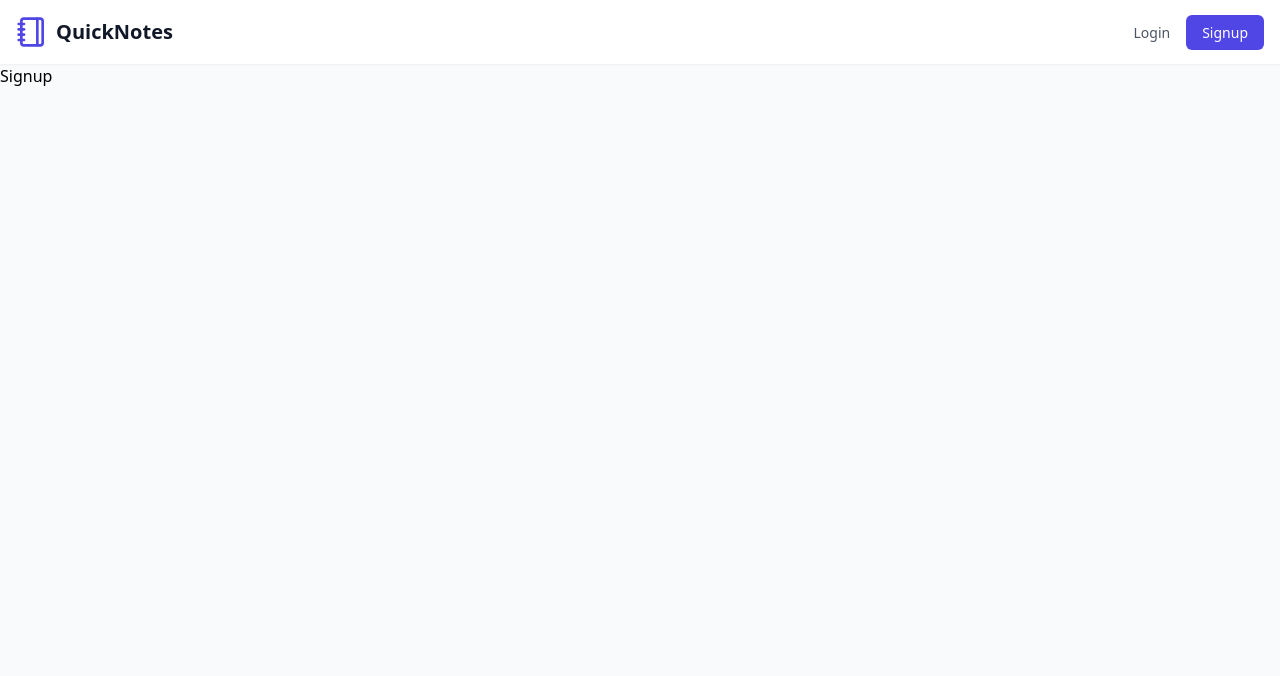
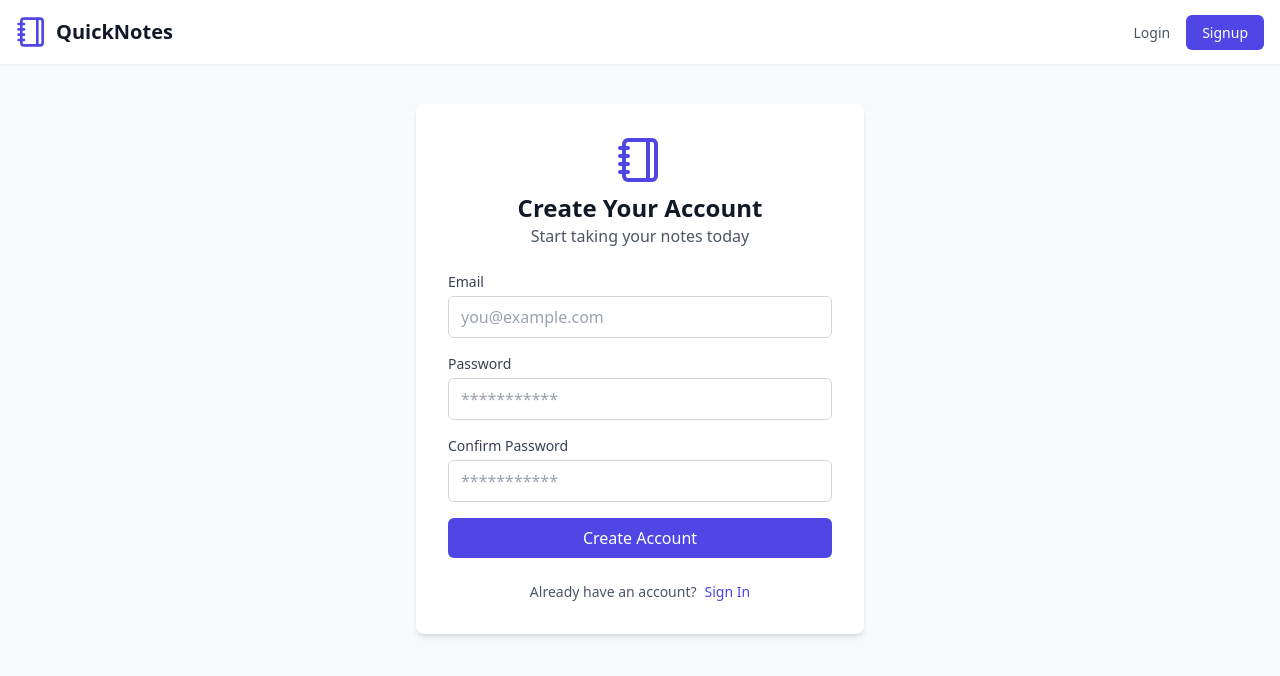
Before and after one commit to thesarpex/Quick-Notes, a React (Vite) app: page /signup in a window 1280 px wide. Shown: the top 676 px of the page. Built offline with nearby package versions, Linux system fonts and the light colour scheme.

Commit message:
added login and signup pages

```diff
--- a/src/routes/Login.jsx
+++ b/src/routes/Login.jsx
@@ -1,6 +1,46 @@
+import React, { useState } from 'react';
+import {Notebook} from 'lucide-react';
+import {Link} from 'react-router';
+
 function Login (){
+    const {email, setEmail} = useState();
+    const {password, setPassword} = useState();
     return(
-        <h1>Login</h1>
+        <div className='max-w-md mx-auto mt-10'>
+            <div className='bg-white rounded-lg shadow-md p-8'>
+                <div className='flex flex-col items-center mb-6'>
+                    <Notebook className='h-12 w-12 text-indigo-600 mb-2'/>
+                    <h2 className='text-2xl font-bold text-gray-900'>Welcome back!</h2>
+                    <p className='text-gray-600'>Sign in to access your notes</p>
+                    </div>
+                    <form>
+                        <div className='mb-4'>
+                            <label htmlFor='email' className='block text-sm font-medium text-gray-700 mb-1'>
+                                Email
+                            </label>
+                            <input id='email' type='email' value={email} className='w-full px-3 py-2 border border-gray-300 rounded-md focus:outline-none focus:ring-2 focus:ring-indigo-500' placeholder='you@example.com' required />
+                        </div>
+
+                        <div>
+                            <label htmlFor='password' className='block text-sm font-medium text-gray-700 mb-1'>
+                                Password
+                            </label>
+                            <input id='password' type='password' value={password} className='w-full px-3 py-2 border border-gray-300 rounded-md focus:outline-none focus:ring-2 focus:ring-indigo-500' placeholder='***********' required />
+                        </div>
+                        <button className='w-full bg-indigo-600 text-white py-2 rounded-md hover:bg-indigo-700 transition-colors focus:outline-none focus:ring-2 focus:ring-indigo-500 focus:ring-offset-2 disabled:opacity-50 disabled:cursor-not-allowed mt-4' type='submit'>
+                            Sign in
+                        </button>
+                    </form>
+
+                    <div className='mt-6 text-center text-sm'>
+                        <p className='text-gray-600'>
+                            Don't have an account yet?
+                            <Link to="/signup" className='text-indigo-600 hover:text-indigo-800 font-medium ml-2'>Sign Up</Link>
+                        </p>
+                    </div>
+                </div>
+            </div>
+
     )
 }
 
--- a/src/routes/Signup.jsx
+++ b/src/routes/Signup.jsx
@@ -1,6 +1,57 @@
+import React, { useState } from 'react';
+import {Notebook} from 'lucide-react';
+import {Link} from 'react-router';
+
 function Signup (){
+    const {email, setEmail} = useState();
+    const {password, setPassword} = useState();
+    const {passwordConfirm, setPasswordConfirmed} = useState();
+
     return(
-        <h1>Signup</h1>
+        <div className='max-w-md mx-auto mt-10'>
+            <div className='bg-white rounded-lg shadow-md p-8'>
+                <div className='flex flex-col items-center mb-6'>
+                    <Notebook className='h-12 w-12 text-indigo-600 mb-2'/>
+                    <h2 className='text-2xl font-bold text-gray-900'>Create Your Account</h2>
+                    <p className='text-gray-600'>Start taking your notes today</p>
+                    </div>
+                    <form>
+                        <div className='mb-4'>
+                            <label htmlFor='email' className='block text-sm font-medium text-gray-700 mb-1'>
+                                Email
+                            </label>
+                            <input id='email' type='email' value={email} className='w-full px-3 py-2 border border-gray-300 rounded-md focus:outline-none focus:ring-2 focus:ring-indigo-500' placeholder='you@example.com' required />
+                        </div>
+
+                        <div>
+                            <label htmlFor='password' className='block text-sm font-medium text-gray-700 mb-1'>
+                                Password
+                            </label>
+                            <input id='password' type='password' value={password} className='w-full px-3 py-2 border border-gray-300 rounded-md focus:outline-none focus:ring-2 focus:ring-indigo-500' placeholder='***********' required />
+
+                            <div className='mt-4'>
+                            <label htmlFor='password-confirm' className='block text-sm font-medium text-gray-700 mb-1'>
+                                Confirm Password
+                            </label>
+
+                            <input id='password-confirm' type='password' value={passwordConfirm} className='w-full px-3 py-2 border border-gray-300 rounded-md focus:outline-none focus:ring-2 focus:ring-indigo-500' placeholder='***********' required />
+                            </div>
+
+                        </div>
+                        <button className='w-full bg-indigo-600 text-white py-2 rounded-md hover:bg-indigo-700 transition-colors focus:outline-none focus:ring-2 focus:ring-indigo-500 focus:ring-offset-2 disabled:opacity-50 disabled:cursor-not-allowed mt-4' type='submit'>
+                            Create Account
+                        </button>
+                    </form>
+
+                    <div className='mt-6 text-center text-sm'>
+                        <p className='text-gray-600'>
+                            Already have an account?
+                            <Link to="/login" className='text-indigo-600 hover:text-indigo-800 font-medium ml-2'>Sign In</Link>
+                        </p>
+                    </div>
+                </div>
+            </div>
+
     )
 }
 
```
